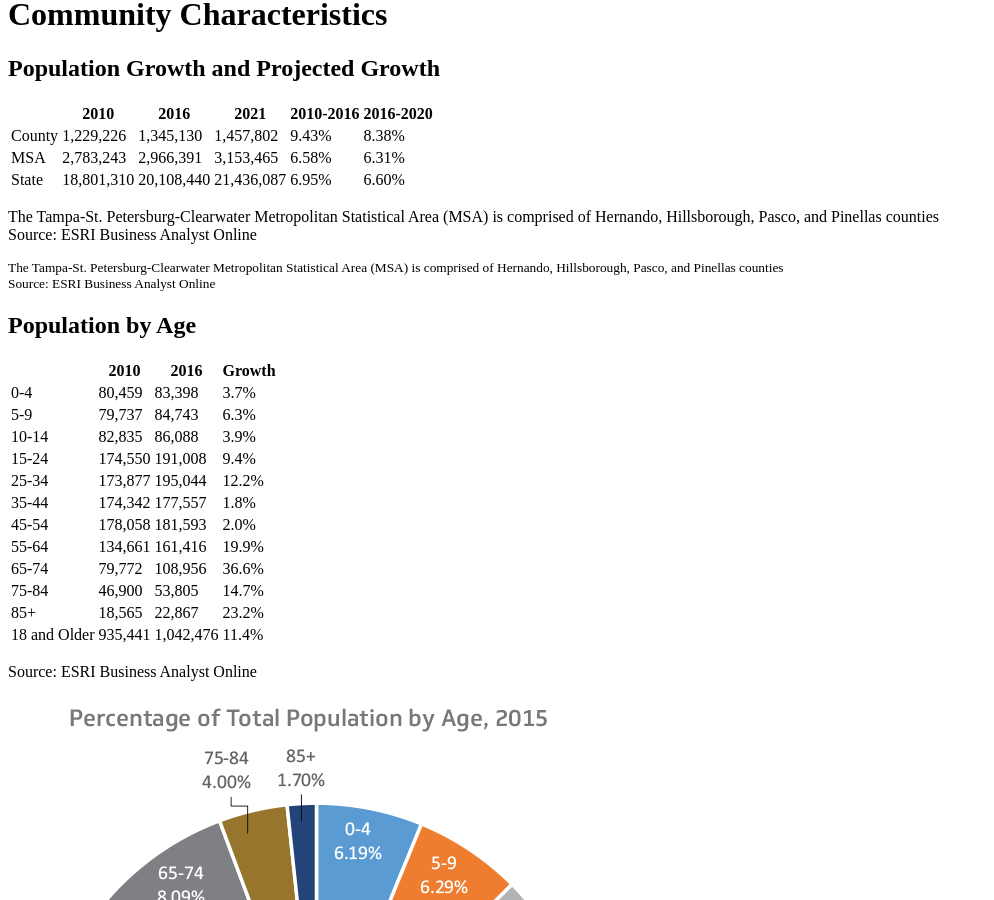
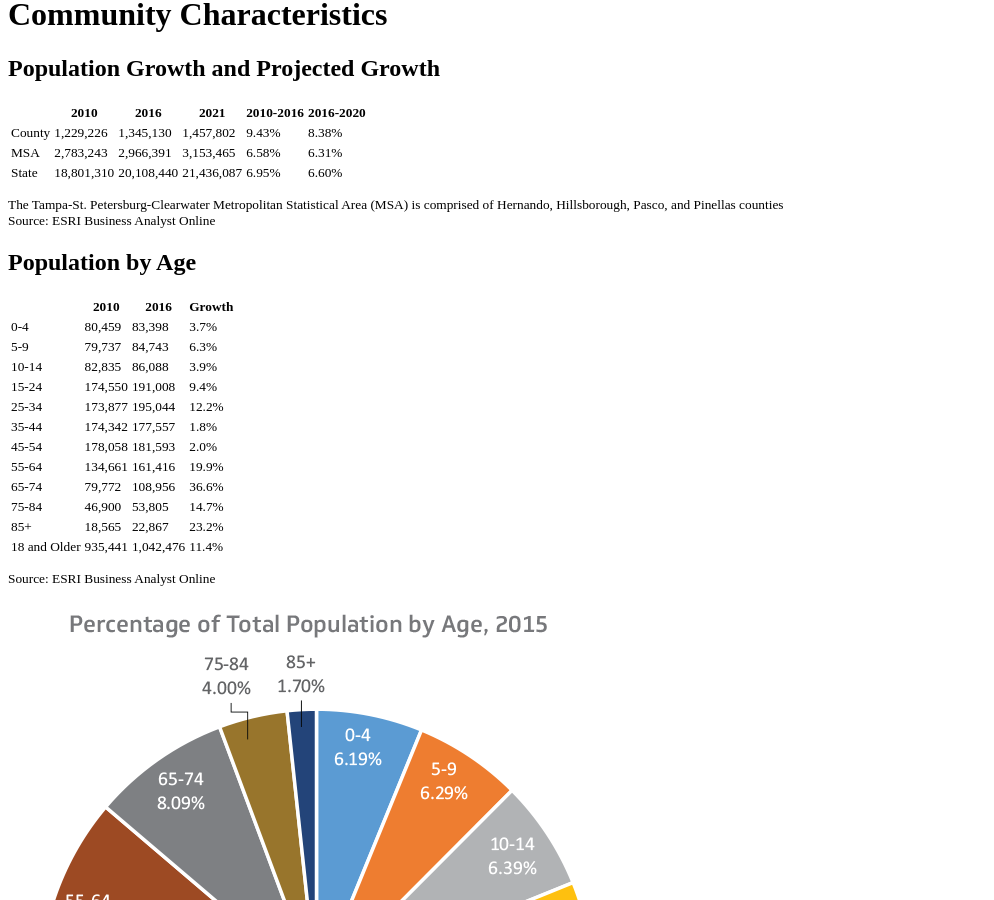
Before and after one commit to Commbocc/2016-economic-indicators-report, a Jekyll site: the page built from index.html, in a window 1280 px wide and 900 px high, scrolled down 11995 px. Shown: the whole window, without its empty margins (0-994 px from the left). Built offline with Jekyll 4.4.1, drawn with Linux system fonts in a browser that asks for light colours.

Commit message:
wrap community characteristic tables in small tags

```diff
--- a/_includes/community-characteristics.html
+++ b/_includes/community-characteristics.html
@@ -2,20 +2,17 @@
 
 <h2 class="text-center">Population Growth and Projected Growth</h2>
 
-{% include tables/pop-growth.html %}
-
-<small class="text-muted">
-	<p>
-		The Tampa-St. Petersburg-Clearwater Metropolitan Statistical Area (MSA) is comprised of Hernando, Hillsborough, Pasco, and Pinellas counties<br>
-		Source: ESRI Business Analyst Online
-	</p>
+<small>
+	{% include tables/pop-growth.html %}
 </small>
 
 <h2 class="text-center">Population by Age</h2>
 
 <div class="row">
 	<div class="col-md-6">
-		{% include tables/pop-age.html %}
+		<small>
+			{% include tables/pop-age.html %}
+		</small>
 	</div>
 	<div class="col-md-6">
 		<p>
@@ -36,7 +33,9 @@
 
 <div class="row">
 	<div class="col-md-6">
-		{% include tables/pop-race.html %}
+		<small>
+			{% include tables/pop-race.html %}
+		</small>
 	</div>
 	<div class="col-md-6">
 		<p>
@@ -47,7 +46,9 @@
 
 <h2 class="text-center">Household Income</h2>
 
-{% include tables/household-income.html %}
+<small>
+	{% include tables/household-income.html %}
+</small>
 
 <p>
 	<img src="{{ '/assets/images/households-by-income.png' | absolute_url }}" alt="Number of Households by Household Income" class="img-responsive center-block">
```
